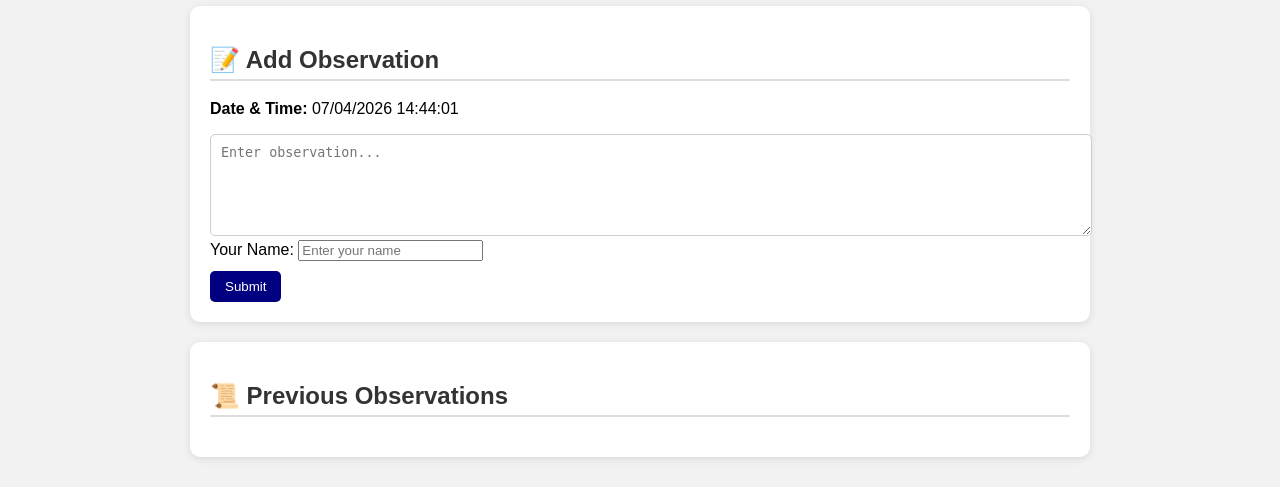
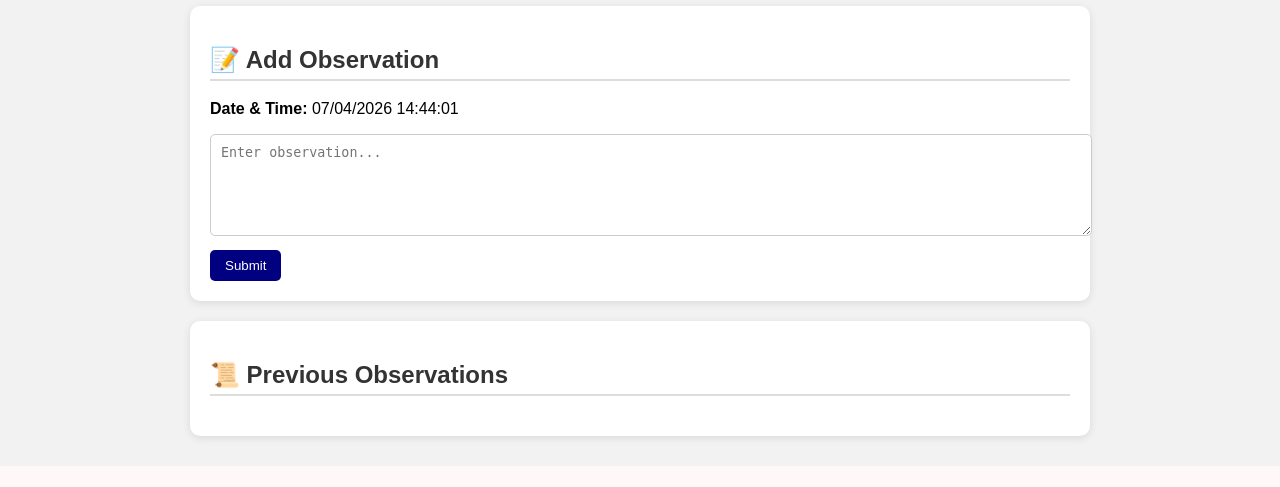
Before and after one commit to rohit502dhurve-cloud/police-websit, a Flask app: a page that uses templates/village_detail.html in a window 1280 px wide. Shown: the part 711-1198 px from the top of the page. After the commit the page ends 1177 px from the top, so only its background shows below. Run offline with Flask 3, Linux system fonts and the light colour scheme; the visitor is signed in with stand-in values (Sample User, id 1); data that the repository does not hold is empty; some libraries are stand-ins or nearby versions.

Commit message:
Update village_detail.html

```diff
--- a/templates/village_detail.html
+++ b/templates/village_detail.html
@@ -267,8 +267,6 @@ function saveRow(btn){
         <form method="POST" action="/save_observation">
             <input type="hidden" name="village" value="{{ village|lower }}">
             <textarea name="observation" placeholder="Enter observation..."></textarea>
-            <label>Your Name:</label>
-            <input type="text" name="submitted_by" placeholder="Enter your name" required>
 
             <br>
             <button type="submit">Submit</button>
@@ -285,7 +283,6 @@ function saveRow(btn){
             {{ obs[2].strftime("%d/%m/%Y %H:%M") }}
         </div>
 
-        <p><b>By:</b> {{ obs[4] }}</p>
     </div>
 {% endfor %}
 
```
